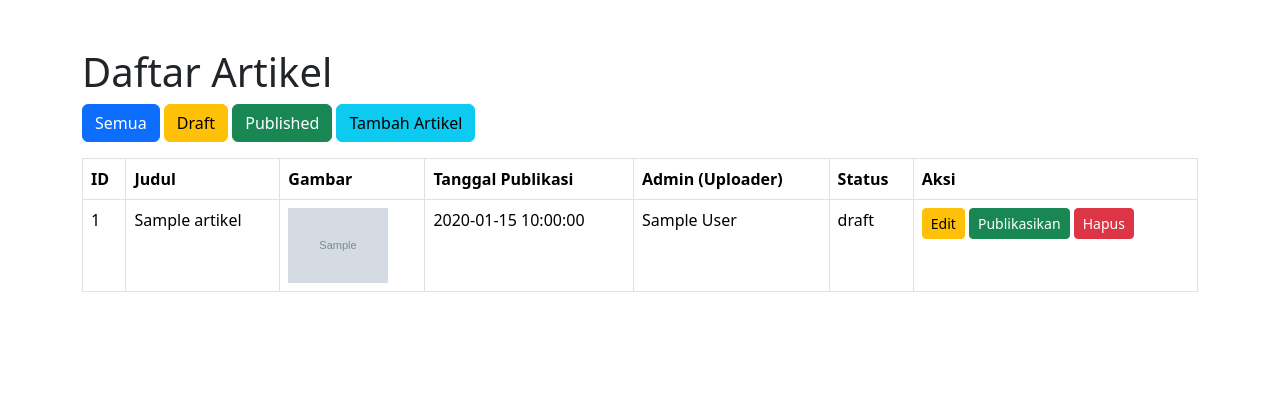
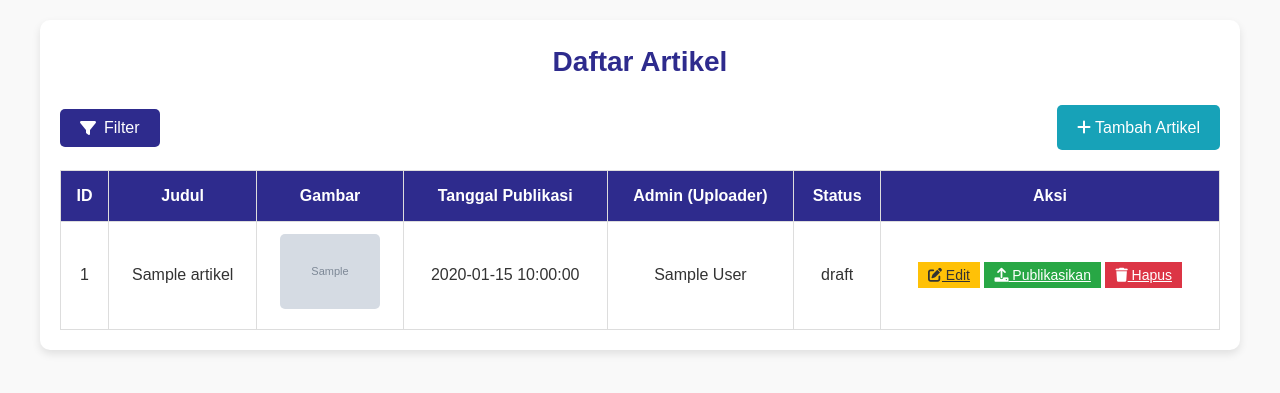
Before and after one commit to jeonwonwooo/UKL_32_XSIJA2, a PHP site: page /artikel_list.php in a window 1280 px wide. Shown: the top 393 px of the page. Run offline with PHP 8.4, Linux system fonts and the light colour scheme; tables that the repository leaves empty or names only in its code hold one stand-in row (values such as "Sample post"); grey boxes marked "Sample" are stand-in pictures.

Commit message:
semangat

```diff
--- /dev/null
+++ b/4-landingpageadmin/CRUD/artikel_list.css
@@ -0,0 +1,191 @@
+/* Reset CSS */
+* {
+    margin: 0;
+    padding: 0;
+    box-sizing: border-box;
+}
+
+/* Styling untuk body */
+body {
+    font-family: Arial, sans-serif;
+    background-color: #f9f9f9;
+    color: #333;
+    line-height: 1.6;
+    padding: 20px;
+}
+
+/* Styling untuk container */
+.container {
+    max-width: 1200px;
+    margin: 0 auto;
+    padding: 20px;
+    background-color: #fff;
+    border-radius: 10px;
+    box-shadow: 0 4px 8px rgba(0, 0, 0, 0.1);
+}
+
+/* Styling untuk judul */
+h1 {
+    font-size: 28px;
+    color: #2e2b8d;
+    text-align: center;
+    margin-bottom: 20px;
+}
+
+/* Styling untuk filter container */
+.filter-container {
+    display: flex;
+    justify-content: space-between;
+    align-items: center;
+    margin-bottom: 20px;
+}
+
+/* Styling untuk dropdown */
+.filter-dropdown {
+    position: relative;
+    display: inline-block;
+}
+
+.filter-button {
+    display: inline-flex;
+    align-items: center;
+    gap: 8px; /* Jarak antara logo dan teks */
+    padding: 10px 20px;
+    font-size: 16px;
+    background-color: #2e2b8d;
+    color: #fff;
+    border: none;
+    border-radius: 5px;
+    cursor: pointer;
+    transition: background-color 0.3s ease;
+}
+
+.filter-button:hover {
+    background-color: #1c1a5e;
+}
+
+.dropdown-content {
+    display: none;
+    position: absolute;
+    top: 100%;
+    left: 0;
+    background-color: #fff;
+    border: 1px solid #ddd;
+    border-radius: 5px;
+    box-shadow: 0 4px 8px rgba(0, 0, 0, 0.1);
+    z-index: 1;
+    width: 250px; /* Lebar dropdown */
+    padding: 10px;
+}
+
+.filter-dropdown:hover .dropdown-content {
+    display: block;
+}
+
+.dropdown-section {
+    margin-bottom: 10px;
+}
+
+.dropdown-title {
+    font-weight: bold;
+    color: #2e2b8d;
+    display: block;
+    margin-bottom: 5px;
+}
+
+.dropdown-content a {
+    display: block;
+    padding: 8px 10px;
+    text-decoration: none;
+    color: #333;
+    border-radius: 3px;
+    transition: background-color 0.3s ease;
+}
+
+.dropdown-content a:hover {
+    background-color: #f0f0f0;
+}
+
+/* Styling untuk tombol tambah artikel */
+.btn-info {
+    background-color: #17a2b8;
+    color: #fff;
+    padding: 10px 20px;
+    border: none;
+    border-radius: 5px;
+    cursor: pointer;
+    transition: background-color 0.3s ease;
+    text-decoration: none;
+}
+
+.btn-info:hover {
+    background-color: #117a8b;
+}
+
+/* Styling untuk tabel */
+.custom-table {
+    width: 100%;
+    border-collapse: collapse;
+    margin-top: 20px;
+}
+
+.custom-table th,
+.custom-table td {
+    padding: 12px;
+    border: 1px solid #ddd;
+    text-align: center;
+    vertical-align: middle;
+}
+
+.custom-table thead {
+    background-color: #2e2b8d;
+    color: #fff;
+}
+
+.custom-table tbody tr:nth-child(even) {
+    background-color: #f9f9f9;
+}
+
+.custom-table tbody tr:hover {
+    background-color: #f0f0f0;
+}
+
+/* Styling untuk gambar dalam tabel */
+.custom-table img {
+    max-width: 100px;
+    height: auto;
+    border-radius: 5px;
+}
+
+/* Styling untuk tombol aksi */
+.btn-sm {
+    padding: 5px 10px;
+    font-size: 14px;
+}
+
+.btn-warning.btn-sm {
+    background-color: #ffc107;
+    color: #333;
+}
+
+.btn-warning.btn-sm:hover {
+    background-color: #e0a800;
+}
+
+.btn-success.btn-sm {
+    background-color: #28a745;
+    color: #fff;
+}
+
+.btn-success.btn-sm:hover {
+    background-color: #1e7e34;
+}
+
+.btn-danger.btn-sm {
+    background-color: #dc3545;
+    color: #fff;
+}
+
+.btn-danger.btn-sm:hover {
+    background-color: #bd2130;
+}
--- a/4-landingpageadmin/CRUD/artikel_list.php
+++ b/4-landingpageadmin/CRUD/artikel_list.php
@@ -2,33 +2,33 @@
 include '../../formkoneksi.php';
 
 $filter = $_GET['filter'] ?? 'semua';
+$order_by = $_GET['order_by'] ?? 'created_at'; // Default order by created_at
 
 // Query berdasarkan filter
+$query = "
+    SELECT artikel.id, artikel.judul, artikel.gambar, artikel.tanggal_publikasi, admin.nama AS nama_admin, artikel.status
+    FROM artikel
+    JOIN admin ON artikel.admin_id = admin.id
+";
+
 if ($filter === 'draft') {
-    $stmt = $conn->prepare("
-        SELECT artikel.id, artikel.judul, artikel.gambar, artikel.tanggal_publikasi, admin.nama AS nama_admin, artikel.status
-        FROM artikel
-        JOIN admin ON artikel.admin_id = admin.id
-        WHERE artikel.status = 'draft'
-        ORDER BY artikel.created_at DESC
-    ");
+    $query .= " WHERE artikel.status = 'draft'";
 } elseif ($filter === 'published') {
-    $stmt = $conn->prepare("
-        SELECT artikel.id, artikel.judul, artikel.gambar, artikel.tanggal_publikasi, admin.nama AS nama_admin, artikel.status
-        FROM artikel
-        JOIN admin ON artikel.admin_id = admin.id
-        WHERE artikel.status = 'published'
-        ORDER BY artikel.created_at DESC
-    ");
-} else {
-    $stmt = $conn->prepare("
-        SELECT artikel.id, artikel.judul, artikel.gambar, artikel.tanggal_publikasi, admin.nama AS nama_admin, artikel.status
-        FROM artikel
-        JOIN admin ON artikel.admin_id = admin.id
-        ORDER BY artikel.created_at DESC
-    ");
+    $query .= " WHERE artikel.status = 'published'";
 }
 
+// Order by based on user selection
+if ($order_by === 'judul') {
+    $query .= " ORDER BY artikel.judul ASC";
+} elseif ($order_by === 'id') {
+    $query .= " ORDER BY artikel.id ASC";
+} elseif ($order_by === 'terbaru') {
+    $query .= " ORDER BY artikel.created_at DESC";
+} else {
+    $query .= " ORDER BY artikel.created_at DESC";
+}
+
+$stmt = $conn->prepare($query);
 $stmt->execute();
 $artikel = $stmt->fetchAll(PDO::FETCH_ASSOC);
 ?>
@@ -39,18 +39,40 @@ $artikel = $stmt->fetchAll(PDO::FETCH_ASSOC);
     <meta charset="UTF-8">
     <meta name="viewport" content="width=device-width, initial-scale=1.0">
     <title>Daftar Artikel</title>
-    <link href="https://cdn.jsdelivr.net/npm/bootstrap@5.3.0-alpha1/dist/css/bootstrap.min.css" rel="stylesheet">
+    <link rel="stylesheet" href="artikel_list.css">
+    <link rel="stylesheet" href="https://cdnjs.cloudflare.com/ajax/libs/font-awesome/6.0.0-beta3/css/all.min.css">
 </head>
 <body>
     <div class="container mt-5">
         <h1>Daftar Artikel</h1>
-        <div class="mb-3">
-            <a href="?filter=semua" class="btn btn-primary">Semua</a>
-            <a href="?filter=draft" class="btn btn-warning">Draft</a>
-            <a href="?filter=published" class="btn btn-success">Published</a>
-            <a href="artikel_create.php" class="btn btn-info">Tambah Artikel</a>
+        <div class="filter-container">
+            <!-- Dropdown Filter -->
+            <div class="filter-dropdown">
+                <button class="filter-button">
+                    <i class="fas fa-filter"></i> Filter
+                </button>
+                <div class="dropdown-content">
+                    <!-- Filter Status -->
+                    <div class="dropdown-section">
+                        <span class="dropdown-title">Status:</span>
+                        <a href="?filter=semua">Semua</a>
+                        <a href="?filter=draft">Draft</a>
+                        <a href="?filter=published">Published</a>
+                    </div>
+                    <!-- Filter Urutan -->
+                    <div class="dropdown-section">
+                        <span class="dropdown-title">Urutkan:</span>
+                        <a href="?order_by=id">ID</a>
+                        <a href="?order_by=judul">Abjad</a>
+                        <a href="?order_by=terbaru">Terbaru</a>
+                    </div>
+                </div>
+            </div>
+
+            <!-- Tombol Tambah Artikel -->
+            <a href="artikel_create.php" class="btn btn-info"><i class="fas fa-plus"></i> Tambah Artikel</a>
         </div>
-        <table class="table table-bordered">
+        <table class="custom-table">
             <thead>
                 <tr>
                     <th>ID</th>
@@ -72,11 +94,11 @@ $artikel = $stmt->fetchAll(PDO::FETCH_ASSOC);
                     <td><?= htmlspecialchars($row['nama_admin']) ?></td>
                     <td><?= htmlspecialchars($row['status']) ?></td>
                     <td>
-                        <a href="artikel_edit.php?id=<?= $row['id'] ?>" class="btn btn-warning btn-sm">Edit</a>
+                        <a href="artikel_edit.php?id=<?= $row['id'] ?>" class="btn btn-warning btn-sm"><i class="fas fa-edit"></i> Edit</a>
                         <?php if ($row['status'] === 'draft'): ?>
-                            <a href="process_artikel.php?action=publish&id=<?= $row['id'] ?>" class="btn btn-success btn-sm">Publikasikan</a>
+                            <a href="process_artikel.php?action=publish&id=<?= $row['id'] ?>" class="btn btn-success btn-sm"><i class="fas fa-upload"></i> Publikasikan</a>
                         <?php endif; ?>
-                        <a href="process_artikel.php?action=delete&id=<?= $row['id'] ?>" class="btn btn-danger btn-sm" onclick="return confirm('Yakin ingin menghapus?')">Hapus</a>
+                        <a href="process_artikel.php?action=delete&id=<?= $row['id'] ?>" class="btn btn-danger btn-sm" onclick="return confirm('Yakin ingin menghapus?')"><i class="fas fa-trash"></i> Hapus</a>
                     </td>
                 </tr>
                 <?php endforeach; ?>
```
Also changed, not shown: 4-landingpageadmin/CRUD/artikel_edit.css (added, +226 -0 lines), 4-landingpageadmin/CRUD/artikel_edit.php (+10 -6 lines).
